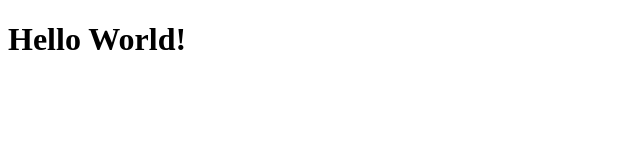
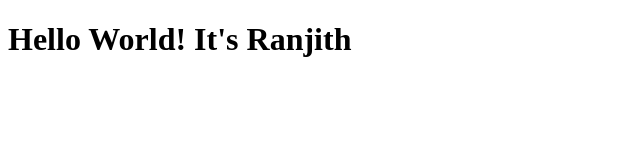
Before and after one commit to ezephoenix/hello-world, a website: page index.html in a window 1280 px wide. Shown: the whole page, without its empty margins (0-640 px from the left). Drawn offline with Linux system fonts and the light colour scheme.

Commit message:
Acceptance test

```diff
--- a/index.html
+++ b/index.html
@@ -4,6 +4,6 @@
     <title>Hello</title>
 </head>
 <body>
-	<h1>Hello World!</h1>
+	<h1>Hello World! It's Ranjith</h1>
 </body>
 </html>
```
